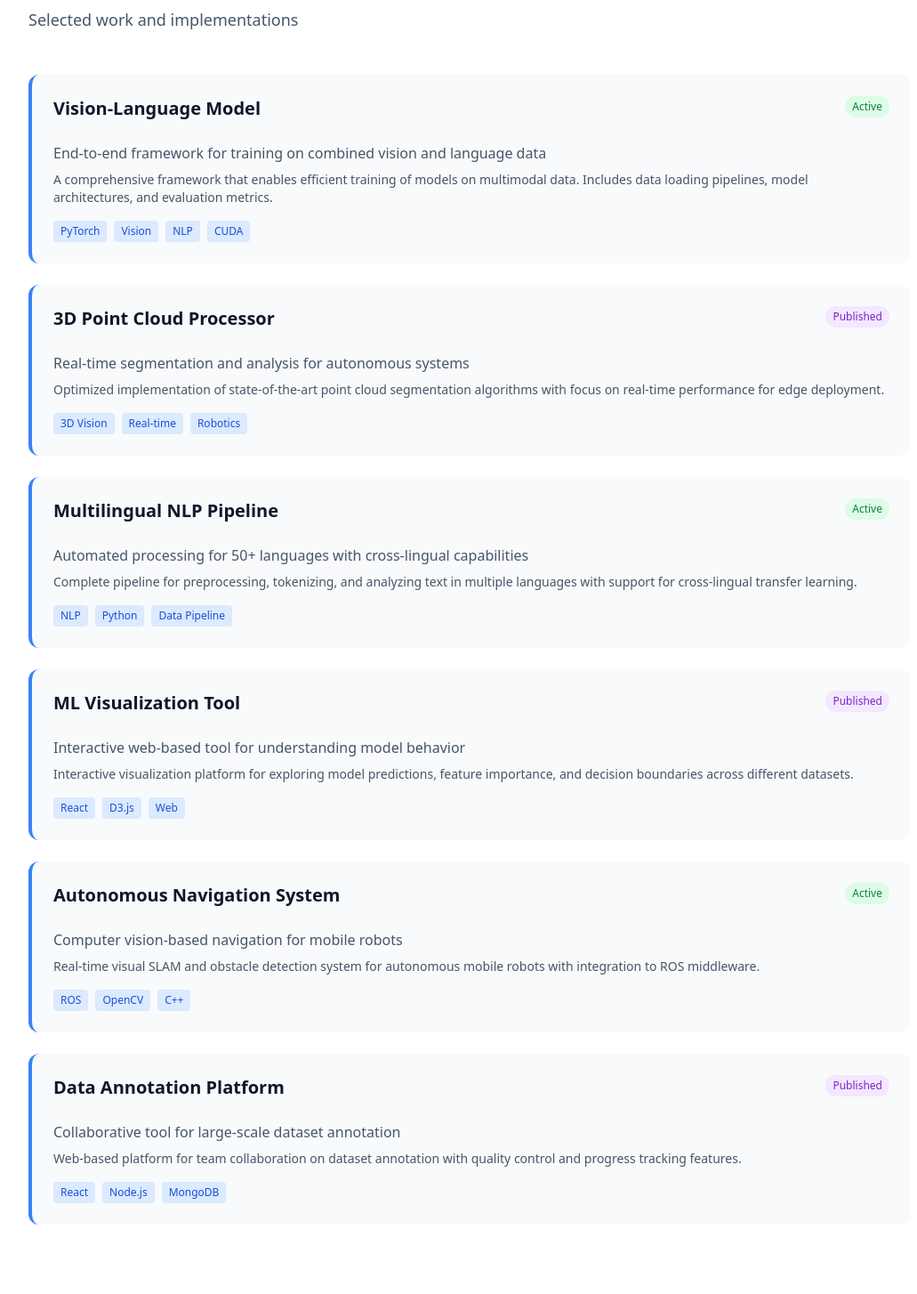
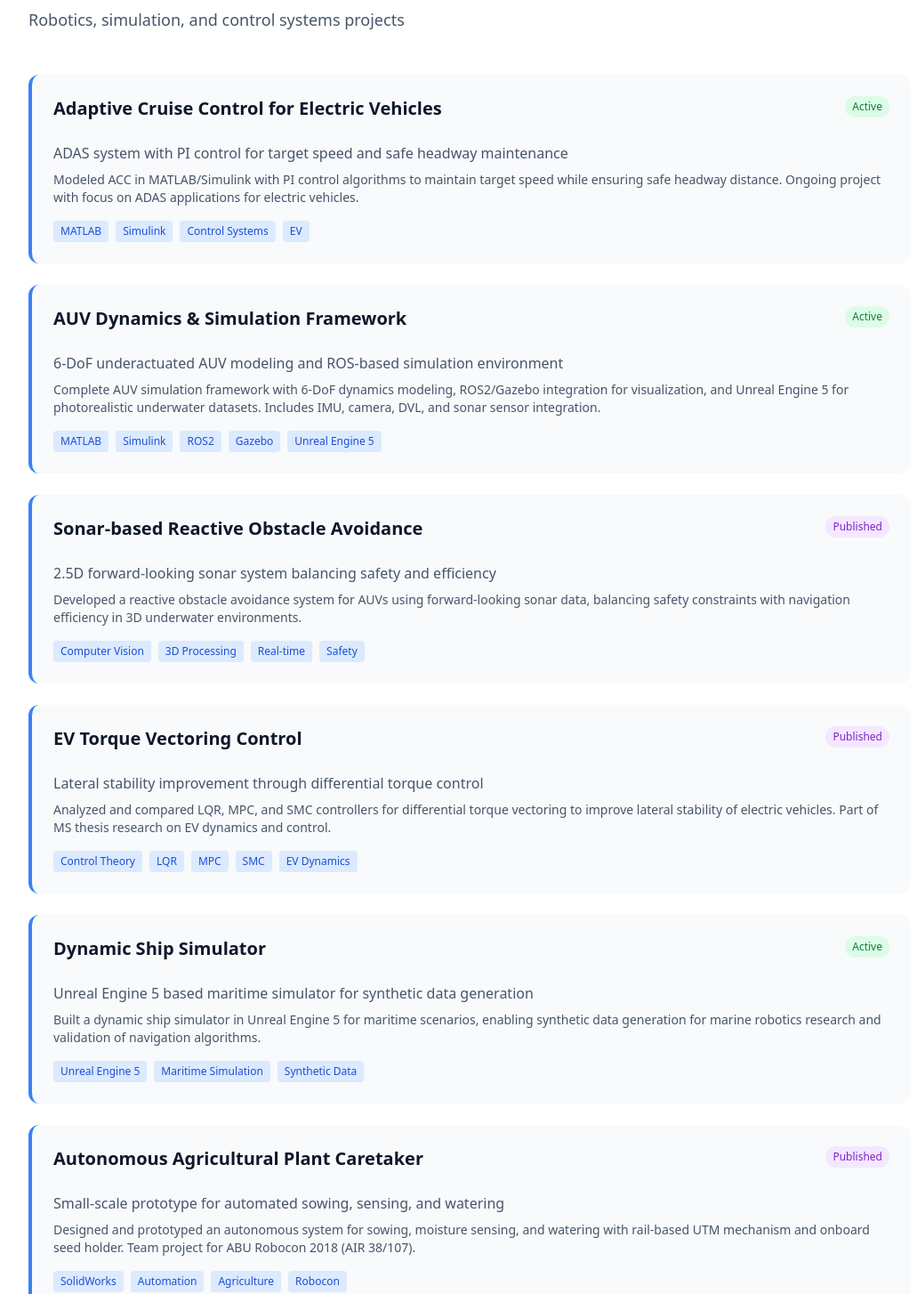
Before and after one commit to pruthvi54/pruthvi54.github.io, a React (Vite) app: page /projects in a window 1280 px wide. Shown: the part 244-1698 px from the top of the page at 89% size, without its empty margins (112-1143 px from the left). Built offline with nearby package versions, Linux system fonts and the light colour scheme; the HTML template or start-up script is replaced by a standard one.

Commit message:
Updated all content with real CV information - robotics engineer profile

```diff
--- a/src/pages/ContactPage.tsx
+++ b/src/pages/ContactPage.tsx
@@ -6,29 +6,29 @@ export default function ContactPage() {
     {
       icon: Mail,
       title: 'Email',
-      value: 'sarah@example.com',
-      link: 'mailto:sarah@example.com',
+      value: 'pruthviraj3629@gmail.com',
+      link: 'mailto:pruthviraj3629@gmail.com',
       color: 'blue'
     },
     {
       icon: Linkedin,
       title: 'LinkedIn',
-      value: 'linkedin.com/in/sarahchen',
-      link: 'https://linkedin.com',
+      value: 'linkedin.com/in/pruthviraj-mane',
+      link: 'https://linkedin.com/in/pruthviraj-mane',
       color: 'purple'
     },
     {
       icon: Github,
       title: 'GitHub',
-      value: 'github.com/sarahchen',
-      link: 'https://github.com',
+      value: 'github.com/pruthvi54',
+      link: 'https://github.com/pruthvi54',
       color: 'slate'
     },
     {
-      icon: Twitter,
-      title: 'Twitter',
-      value: '@sarahchen_ai',
-      link: 'https://twitter.com',
+      icon: Github,
+      title: 'ACC Project',
+      value: 'Adaptive Cruise Control Repo',
+      link: 'https://github.com/pruthvi54/Adaptive_cruise_control',
       color: 'pink'
     }
   ];
@@ -80,7 +80,7 @@ export default function ContactPage() {
         <div className="bg-gradient-to-r from-blue-600 to-purple-600 dark:from-blue-700 dark:to-purple-700 text-white rounded-xl p-12 text-center mb-12">
           <h2 className="text-3xl font-bold mb-4">Open to Collaborations</h2>
           <p className="text-lg opacity-90 mb-6">
-            Whether it's research, projects, or just a chat about AI—feel free to reach out!
+            Whether it's robotics, simulation projects, or research collaborations—feel free to reach out!
           </p>
           <p className="opacity-75">
             I typically respond within 24-48 hours. Looking forward to connecting with you.
@@ -93,19 +93,19 @@ export default function ContactPage() {
             <ul className="space-y-3 text-slate-700 dark:text-slate-300">
               <li className="flex gap-3">
                 <span className="text-blue-600 dark:text-blue-400 font-bold">✓</span>
-                <span>Research collaborations in AI and ML</span>
+                <span>Research collaborations in robotics and simulation</span>
               </li>
               <li className="flex gap-3">
                 <span className="text-purple-600 dark:text-purple-400 font-bold">✓</span>
-                <span>Speaking opportunities at conferences</span>
+                <span>AUV and marine robotics projects</span>
               </li>
               <li className="flex gap-3">
                 <span className="text-pink-600 dark:text-pink-400 font-bold">✓</span>
-                <span>Mentoring and knowledge sharing</span>
+                <span>EV control systems and ADAS</span>
               </li>
               <li className="flex gap-3">
                 <span className="text-blue-600 dark:text-blue-400 font-bold">✓</span>
-                <span>Interesting project ideas</span>
+                <span>Simulation and modeling opportunities</span>
               </li>
             </ul>
           </div>
--- a/src/pages/ExperiencePage.tsx
+++ b/src/pages/ExperiencePage.tsx
@@ -3,32 +3,25 @@ import Layout from '@/components/Layout';
 export default function ExperiencePage() {
   const experiences = [
     {
-      title: 'Senior AI Researcher',
-      company: 'Stanford University',
-      period: 'Jan 2024 - Present',
-      description: 'Leading research on multimodal learning systems and developing novel architectures for vision-language models.',
-      highlights: ['94% accuracy on benchmarks', '40% faster inference', '3 publications']
+      title: 'Project Associate',
+      company: 'AIRL (Artificial Intelligence & Robotics Lab), IISc Bangalore',
+      period: 'Aug 2022 - Present',
+      description: 'Modeling and simulating autonomous underwater vehicles (AUVs) with focus on system modeling, simulation, and intelligent autonomy for marine applications.',
+      highlights: ['6-DoF AUV modeling in MATLAB/Simulink', 'ROS/ROS2 + Gazebo simulator', 'Sonar-based obstacle avoidance', 'Unreal Engine 5 integration', 'Physics-informed neural networks with CBF']
     },
     {
-      title: 'ML Engineer',
-      company: 'MIT CSAIL',
-      period: 'Jul 2023 - Dec 2023',
-      description: 'Implemented real-time 3D point cloud processing for autonomous systems and robotics applications.',
-      highlights: ['Real-time processing', 'Edge deployment', '5+ collaborators']
+      title: 'Graduate Student (MS Research)',
+      company: 'IIT Guwahati - Emobility Program',
+      period: 'Aug 2020 - Jul 2022',
+      description: 'Specialized in electric vehicle dynamics, stability analysis, and advanced control systems for automotive applications.',
+      highlights: ['EV torque vectoring research', 'LQR/MPC/SMC controllers', 'CGPA: 7.76', 'Inter IIT Tech Meet participation']
     },
     {
-      title: 'Research Assistant',
-      company: 'UC Berkeley',
-      period: 'Aug 2022 - Jun 2023',
-      description: 'Developed multilingual NLP models for low-resource languages with focus on data efficiency.',
-      highlights: ['50+ languages', '100K+ documents', 'Cross-lingual performance']
-    },
-    {
-      title: 'Junior ML Developer',
-      company: 'Tech Startup',
-      period: 'Jan 2022 - Jul 2022',
-      description: 'Built machine learning pipelines for computer vision applications in production environments.',
-      highlights: ['Production deployment', 'Model optimization', 'Team collaboration']
+      title: 'Team Captain, Robocon',
+      company: 'Walchand College of Engineering',
+      period: 'Jan 2018 - May 2019',
+      description: 'Led a 30-member interdisciplinary team in ABU Robocon 2018, achieving All India Rank 38 out of 107 participating teams.',
+      highlights: ['AIR 38/107 in Robocon 2018', '30-member team leadership', 'Autonomous agricultural robot', 'SolidWorks design and prototyping']
     }
   ];
 
@@ -37,7 +30,7 @@ export default function ExperiencePage() {
       <section className="py-12">
         <div className="space-y-4 mb-12">
           <h1 className="text-5xl font-bold">Experience</h1>
-          <p className="text-lg text-slate-600 dark:text-slate-400">My professional journey in AI and machine learning</p>
+          <p className="text-lg text-slate-600 dark:text-slate-400">My professional journey in robotics, simulation, and autonomous systems</p>
         </div>
 
         <div className="space-y-6">
--- a/src/pages/HomePage.tsx
+++ b/src/pages/HomePage.tsx
@@ -18,7 +18,7 @@ export default function HomePage() {
                   Hi, I'm <span className="bg-gradient-to-r from-blue-600 to-purple-600 dark:from-blue-400 dark:to-purple-400 bg-clip-text text-transparent">Pruthviraj Mane</span>
                 </h1>
                 <p className="text-xl text-slate-600 dark:text-slate-400 leading-relaxed">
-                AI researcher and machine learning engineer passionate about building intelligent systems that solve real-world problems.
+                  Robotics Engineer focused on system modeling & simulation. I build intelligent systems for marine and EV applications using ROS, MATLAB/Simulink, and Unreal Engine 5.
                 </p>
             </div>
 
@@ -39,16 +39,16 @@ export default function HomePage() {
 
               <div className="flex gap-6 pt-4">
                 <div>
-                <div className="text-3xl font-bold text-blue-600 dark:text-blue-400">50+</div>
-                <p className="text-sm text-slate-600 dark:text-slate-400">Research Papers</p>
+                  <div className="text-3xl font-bold text-blue-600 dark:text-blue-400">2.5+</div>
+                  <p className="text-sm text-slate-600 dark:text-slate-400">Years at IISc</p>
                 </div>
                 <div>
-                <div className="text-3xl font-bold text-purple-600 dark:text-purple-400">10+</div>
-                <p className="text-sm text-slate-600 dark:text-slate-400">Projects</p>
+                  <div className="text-3xl font-bold text-purple-600 dark:text-purple-400">5+</div>
+                  <p className="text-sm text-slate-600 dark:text-slate-400">Major Projects</p>
                 </div>
                 <div>
-                <div className="text-3xl font-bold text-pink-600 dark:text-pink-400">5+</div>
-                <p className="text-sm text-slate-600 dark:text-slate-400">Years Experience</p>
+                  <div className="text-3xl font-bold text-pink-600 dark:text-pink-400">98.79</div>
+                  <p className="text-sm text-slate-600 dark:text-slate-400">GATE Percentile</p>
                 </div>
               </div>
           </div>
--- a/src/pages/MePage.tsx
+++ b/src/pages/MePage.tsx
@@ -15,10 +15,10 @@ export default function MePage() {
             <div>
               <h2 className="text-2xl font-bold mb-4">My Journey</h2>
               <p className="text-slate-700 dark:text-slate-300 leading-relaxed mb-4">
-                I started my journey in computer science with a passion for understanding how machines can learn and adapt. Over the years, I've worked on diverse projects ranging from computer vision to natural language processing, always driven by the goal of making AI more accessible and impactful.
+                I started my journey in mechanical engineering, but found my passion in robotics and simulation. From leading a 30-member team to AIR 38 in Robocon 2018, to pursuing specialized research in electric vehicles at IIT Guwahati, I've always been driven by building intelligent systems that solve real-world problems.
               </p>
               <p className="text-slate-700 dark:text-slate-300 leading-relaxed">
-                My research focuses on creating efficient and interpretable AI systems that can solve real-world problems. I believe in the power of collaboration and open science, which is why I actively contribute to the research community through publications, open-source projects, and mentoring.
+                Currently at IISc AIRL, I focus on modeling and simulating autonomous underwater vehicles, developing everything from 6-DoF dynamics models to sonar-based obstacle avoidance systems. I believe in building end-to-end simulation environments that bridge the gap between theoretical research and practical applications.
               </p>
             </div>
 
@@ -27,19 +27,19 @@ export default function MePage() {
               <div className="space-y-3">
                 <div className="flex items-center gap-3">
                   <Zap className="w-5 h-5 text-blue-600 dark:text-blue-400" />
-                  <span className="text-slate-700 dark:text-slate-300">Solving complex problems with elegant solutions</span>
+                  <span className="text-slate-700 dark:text-slate-300">Building photorealistic simulation environments</span>
                 </div>
                 <div className="flex items-center gap-3">
                   <Zap className="w-5 h-5 text-purple-600 dark:text-purple-400" />
-                  <span className="text-slate-700 dark:text-slate-300">Making AI understandable and trustworthy</span>
+                  <span className="text-slate-700 dark:text-slate-300">Bridging theory and practical robotics applications</span>
                 </div>
                 <div className="flex items-center gap-3">
                   <Zap className="w-5 h-5 text-pink-600 dark:text-pink-400" />
-                  <span className="text-slate-700 dark:text-slate-300">Collaborating with brilliant minds globally</span>
+                  <span className="text-slate-700 dark:text-slate-300">Developing intelligent autonomous systems</span>
                 </div>
                 <div className="flex items-center gap-3">
                   <Zap className="w-5 h-5 text-blue-600 dark:text-blue-400" />
-                  <span className="text-slate-700 dark:text-slate-300">Continuous learning and growth</span>
+                  <span className="text-slate-700 dark:text-slate-300">Continuous learning and innovation</span>
                 </div>
               </div>
             </div>
@@ -51,19 +51,19 @@ export default function MePage() {
               <div className="space-y-4">
                 <div>
                   <p className="text-sm text-slate-600 dark:text-slate-400 font-medium">Location</p>
-                  <p className="text-lg font-semibold">San Francisco, CA</p>
+                  <p className="text-lg font-semibold">Bengaluru, India</p>
                 </div>
                 <div>
                   <p className="text-sm text-slate-600 dark:text-slate-400 font-medium">Education</p>
-                  <p className="text-lg font-semibold">PhD in Computer Science</p>
+                  <p className="text-lg font-semibold">MS(R) Emobility, IIT Guwahati</p>
                 </div>
                 <div>
                   <p className="text-sm text-slate-600 dark:text-slate-400 font-medium">Specialization</p>
-                  <p className="text-lg font-semibold">AI & Machine Learning</p>
+                  <p className="text-lg font-semibold">Robotics & Simulation</p>
                 </div>
                 <div>
-                  <p className="text-sm text-slate-600 dark:text-slate-400 font-medium">Experience</p>
-                  <p className="text-lg font-semibold">5+ Years</p>
+                  <p className="text-sm text-slate-600 dark:text-slate-400 font-medium">GATE Score</p>
+                  <p className="text-lg font-semibold">98.79 Percentile</p>
                 </div>
               </div>
             </div>
@@ -74,7 +74,7 @@ export default function MePage() {
                 <div>
                   <p className="text-sm text-slate-600 dark:text-slate-400 font-medium mb-2">Programming</p>
                   <div className="flex flex-wrap gap-2">
-                    {['Python', 'C++', 'JavaScript', 'Rust'].map((lang) => (
+                    {['Python', 'C/C++', 'MATLAB'].map((lang) => (
                       <span key={lang} className="px-3 py-1 bg-blue-100 dark:bg-blue-900/30 text-blue-700 dark:text-blue-300 rounded-full text-sm">
                         {lang}
                       </span>
@@ -84,7 +84,7 @@ export default function MePage() {
                 <div>
                   <p className="text-sm text-slate-600 dark:text-slate-400 font-medium mb-2">Frameworks</p>
                   <div className="flex flex-wrap gap-2">
-                    {['PyTorch', 'TensorFlow', 'React', 'Node.js'].map((fw) => (
+                    {['ROS/ROS2', 'PyTorch', 'Simulink', 'Docker'].map((fw) => (
                       <span key={fw} className="px-3 py-1 bg-purple-100 dark:bg-purple-900/30 text-purple-700 dark:text-purple-300 rounded-full text-sm">
                         {fw}
                       </span>
@@ -92,11 +92,11 @@ export default function MePage() {
                   </div>
                 </div>
                 <div>
-                  <p className="text-sm text-slate-600 dark:text-slate-400 font-medium mb-2">Languages</p>
+                  <p className="text-sm text-slate-600 dark:text-slate-400 font-medium mb-2">Tools</p>
                   <div className="flex flex-wrap gap-2">
-                    {['English', 'Mandarin', 'Spanish'].map((lang) => (
-                      <span key={lang} className="px-3 py-1 bg-pink-100 dark:bg-pink-900/30 text-pink-700 dark:text-pink-300 rounded-full text-sm">
-                        {lang}
+                    {['SolidWorks', 'Gazebo', 'Unreal Engine 5', 'Isaac Sim'].map((tool) => (
+                      <span key={tool} className="px-3 py-1 bg-pink-100 dark:bg-pink-900/30 text-pink-700 dark:text-pink-300 rounded-full text-sm">
+                        {tool}
                       </span>
                     ))}
                   </div>
@@ -107,10 +107,10 @@ export default function MePage() {
             <div className="bg-gradient-to-br from-green-100 to-emerald-100 dark:from-green-900/20 dark:to-emerald-900/20 rounded-2xl p-8 border border-green-200 dark:border-green-800">
               <h3 className="font-bold text-lg mb-4">Beyond Work</h3>
               <p className="text-slate-700 dark:text-slate-300 leading-relaxed mb-4">
-                When I'm not diving into research papers or writing code, you'll find me exploring the intersection of technology and creativity. I'm passionate about photography, love traveling to new places, and enjoy playing music in my spare time.
+                When I'm not building simulators or debugging control algorithms, I enjoy problem-solving competitions and hackathons. Proud to have led teams to success in Robocon and various tech challenges including E-Yantra and Inter IIT competitions.
               </p>
               <p className="text-slate-700 dark:text-slate-300 leading-relaxed">
-                Coffee enthusiast, open-source contributor, and lifelong learner. Always excited to connect with people who share similar interests!
+                From Maharashtra to Guwahati to Bengaluru - my journey has taught me the value of collaboration, innovation, and never stopping to learn. Always excited to work on challenging robotics problems!
               </p>
             </div>
           </div>
--- a/src/pages/ProjectsPage.tsx
+++ b/src/pages/ProjectsPage.tsx
@@ -3,46 +3,46 @@ import Layout from '@/components/Layout';
 export default function ProjectsPage() {
   const projects = [
     {
-      title: 'Vision-Language Model',
-      desc: 'End-to-end framework for training on combined vision and language data',
-      tags: ['PyTorch', 'Vision', 'NLP', 'CUDA'],
+      title: 'Adaptive Cruise Control for Electric Vehicles',
+      desc: 'ADAS system with PI control for target speed and safe headway maintenance',
+      tags: ['MATLAB', 'Simulink', 'Control Systems', 'EV'],
       status: 'Active',
-      details: 'A comprehensive framework that enables efficient training of models on multimodal data. Includes data loading pipelines, model architectures, and evaluation metrics.'
+      details: 'Modeled ACC in MATLAB/Simulink with PI control algorithms to maintain target speed while ensuring safe headway distance. Ongoing project with focus on ADAS applications for electric vehicles.'
     },
     {
-      title: '3D Point Cloud Processor',
-      desc: 'Real-time segmentation and analysis for autonomous systems',
-      tags: ['3D Vision', 'Real-time', 'Robotics'],
-      status: 'Published',
-      details: 'Optimized implementation of state-of-the-art point cloud segmentation algorithms with focus on real-time performance for edge deployment.'
+      title: 'AUV Dynamics & Simulation Framework',
+      desc: '6-DoF underactuated AUV modeling and ROS-based simulation environment',
+      tags: ['MATLAB', 'Simulink', 'ROS2', 'Gazebo', 'Unreal Engine 5'],
+      status: 'Active',
+      details: 'Complete AUV simulation framework with 6-DoF dynamics modeling, ROS2/Gazebo integration for visualization, and Unreal Engine 5 for photorealistic underwater datasets. Includes IMU, camera, DVL, and sonar sensor integration.'
     },
     {
-      title: 'Multilingual NLP Pipeline',
-      desc: 'Automated processing for 50+ languages with cross-lingual capabilities',
-      tags: ['NLP', 'Python', 'Data Pipeline'],
-      status: 'Active',
-      details: 'Complete pipeline for preprocessing, tokenizing, and analyzing text in multiple languages with support for cross-lingual transfer learning.'
+      title: 'Sonar-based Reactive Obstacle Avoidance',
+      desc: '2.5D forward-looking sonar system balancing safety and efficiency',
+      tags: ['Computer Vision', '3D Processing', 'Real-time', 'Safety'],
+      status: 'Published',
+      details: 'Developed a reactive obstacle avoidance system for AUVs using forward-looking sonar data, balancing safety constraints with navigation efficiency in 3D underwater environments.'
     },
     {
-      title: 'ML Visualization Tool',
-      desc: 'Interactive web-based tool for understanding model behavior',
-      tags: ['React', 'D3.js', 'Web'],
+      title: 'EV Torque Vectoring Control',
+      desc: 'Lateral stability improvement through differential torque control',
+      tags: ['Control Theory', 'LQR', 'MPC', 'SMC', 'EV Dynamics'],
       status: 'Published',
-      details: 'Interactive visualization platform for exploring model predictions, feature importance, and decision boundaries across different datasets.'
+      details: 'Analyzed and compared LQR, MPC, and SMC controllers for differential torque vectoring to improve lateral stability of electric vehicles. Part of MS thesis research on EV dynamics and control.'
     },
     {
-      title: 'Autonomous Navigation System',
-      desc: 'Computer vision-based navigation for mobile robots',
-      tags: ['ROS', 'OpenCV', 'C++'],
+      title: 'Dynamic Ship Simulator',
+      desc: 'Unreal Engine 5 based maritime simulator for synthetic data generation',
+      tags: ['Unreal Engine 5', 'Maritime Simulation', 'Synthetic Data'],
       status: 'Active',
-      details: 'Real-time visual SLAM and obstacle detection system for autonomous mobile robots with integration to ROS middleware.'
+      details: 'Built a dynamic ship simulator in Unreal Engine 5 for maritime scenarios, enabling synthetic data generation for marine robotics research and validation of navigation algorithms.'
     },
     {
-      title: 'Data Annotation Platform',
-      desc: 'Collaborative tool for large-scale dataset annotation',
-      tags: ['React', 'Node.js', 'MongoDB'],
+      title: 'Autonomous Agricultural Plant Caretaker',
+      desc: 'Small-scale prototype for automated sowing, sensing, and watering',
+      tags: ['SolidWorks', 'Automation', 'Agriculture', 'Robocon'],
       status: 'Published',
-      details: 'Web-based platform for team collaboration on dataset annotation with quality control and progress tracking features.'
+      details: 'Designed and prototyped an autonomous system for sowing, moisture sensing, and watering with rail-based UTM mechanism and onboard seed holder. Team project for ABU Robocon 2018 (AIR 38/107).'
     }
   ];
 
@@ -51,7 +51,7 @@ export default function ProjectsPage() {
       <section className="py-12">
         <div className="space-y-4 mb-12">
           <h1 className="text-5xl font-bold">Projects</h1>
-          <p className="text-lg text-slate-600 dark:text-slate-400">Selected work and implementations</p>
+          <p className="text-lg text-slate-600 dark:text-slate-400">Robotics, simulation, and control systems projects</p>
         </div>
 
         <div className="space-y-6">
```
Also changed, not shown: 1 other file (tests, documents, lock files or other folders). Lines whose indentation alone changed are shown as unchanged.
